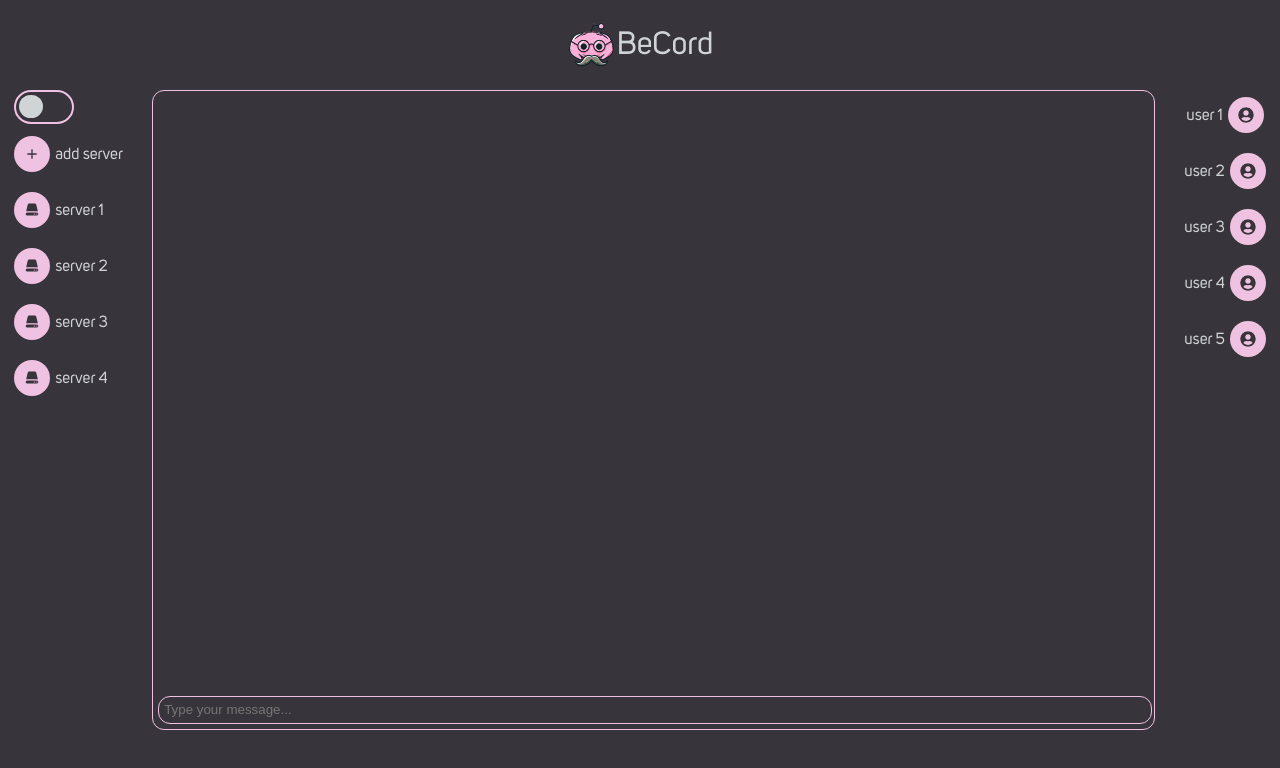
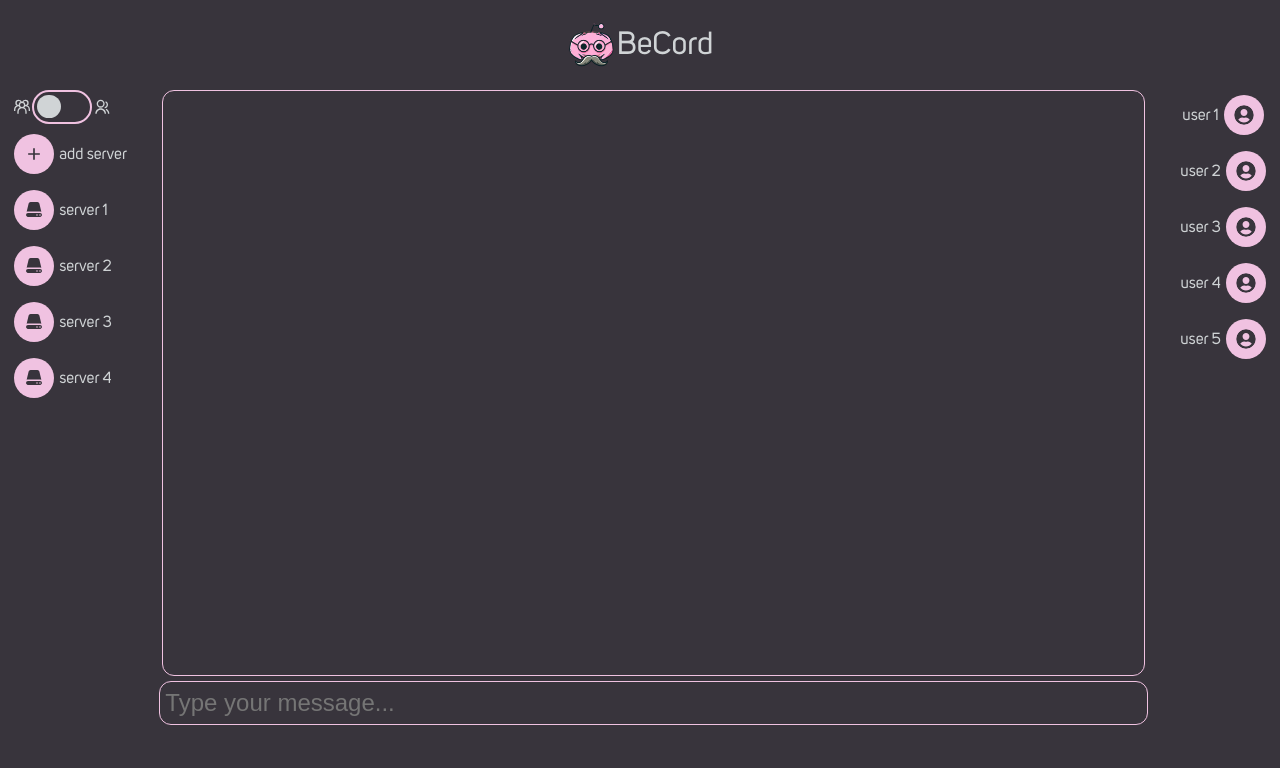
Before and after one commit to t0rbenC0rtes/BeCord-Front, a React (Vite) app: page /app in a window 1280 px wide. Shown: the top 768 px of the page. Built offline with nearby package versions, Linux system fonts and the light colour scheme.

Commit message:
more hover, some UI fixes.

```diff
--- a/src/App.jsx
+++ b/src/App.jsx
@@ -8,7 +8,7 @@ const App = () => {
   return (
     <div className="app">
       <h1>
-        <img className="logo" src="../public/becord-logo.png" alt="" />
+        <img className="logo" src="../becord-logo.png" alt="" />
         BeCord
       </h1>
       <div className="display">
--- a/src/components/ChatBox.jsx
+++ b/src/components/ChatBox.jsx
@@ -2,16 +2,16 @@ import React from "react";
 
 const ChatBox = () => {
   return (
-    <div className="lobbyDiv">
-      <div className="lobbyMsg"></div>
-      <div className="textInputDiv">
+    <>
+      <div className="lobbyDiv">
+        <div className="lobbyMsg"></div>
         <input
           type="text"
           placeholder="Type your message..."
           className="textInput"
         />
       </div>
-    </div>
+    </>
   );
 };
 
--- a/src/components/ServerList.jsx
+++ b/src/components/ServerList.jsx
@@ -1,16 +1,20 @@
 import React from "react";
 import { MdAdd } from "react-icons/md";
 import { HiMiniServer } from "react-icons/hi2";
+import { GrGroup } from "react-icons/gr";
+import { RiGroupLine } from "react-icons/ri";
 
 const ServerList = () => {
   return (
     <>
       <div className="serverList">
         <div className="toggle">
+          <GrGroup />
           <label className="switch">
             <input type="checkbox" />
             <span className="slider"></span>
           </label>
+          <RiGroupLine />
         </div>
         <div className="serverDiv">
           <MdAdd className="addServerBtn" />
--- a/src/styles/_chatBox.scss
+++ b/src/styles/_chatBox.scss
@@ -1,23 +1,29 @@
 @use "variables";
 
-.lobbyDiv,
-.textInput {
+.textInput,
+.lobbyMsg {
   border-radius: 12px;
   border: 1px solid variables.$pink;
 }
 
 .lobbyDiv {
-  width: 80%;
-
+  width: 100%;
   display: flex;
   flex-direction: column;
-  justify-content: flex-end;
+  align-items: center;
+}
+
+.lobbyMsg {
+  height: 95%;
+  width: 95%;
 }
 
 .textInput {
+  width: 94.5%;
+  height: 2rem;
+  font-size: 1.5rem;
   padding: 0.325rem;
   margin: 0.325rem;
-  width: 98%;
   background-color: variables.$darkGrey;
   color: variables.$lightGrey;
 }
--- a/src/styles/_serverList.scss
+++ b/src/styles/_serverList.scss
@@ -11,17 +11,25 @@
   display: flex;
   align-items: center;
   gap: 0.325rem;
+  p {
+    white-space: nowrap;
+    overflow: hidden;
+    text-overflow: ellipsis;
+  }
 }
 
 .addServerBtn,
 .serverBtn {
+  height: 1.25rem;
+  width: 1.25rem;
   background-color: variables.$pink;
   border-radius: 50%;
   padding: 10px;
   color: variables.$darkGrey;
   transition: all 0.3s;
   &:hover {
-    scale: 1.2;
+    border-radius: 35%;
     cursor: pointer;
+    box-shadow: 0 0 20px variables.$pink;
   }
 }
--- a/src/styles/_toggle.scss
+++ b/src/styles/_toggle.scss
@@ -1,6 +1,12 @@
 /* From Uiverse.io by gharsh11032000 */
 /* The switch - the box around the slider */
 @use "variables";
+
+.toggle {
+  display: flex;
+  align-items: center;
+  gap: .125rem;
+}
 
 .switch {
   font-size: 17px;
--- a/src/styles/_userLIst.scss
+++ b/src/styles/_userLIst.scss
@@ -12,16 +12,24 @@
   display: flex;
   align-items: center;
   gap: 0.325rem;
+  p {
+    white-space: nowrap;
+    overflow: hidden;
+    text-overflow: ellipsis;
+  }
 }
 
 .userIcon {
+  height: 1.25rem;
+  width: 1.25rem;
   background-color: variables.$pink;
   border-radius: 50%;
   padding: 10px;
   color: variables.$darkGrey;
   transition: all 0.3s;
   &:hover {
-    scale: 1.2;
+    border-radius: 35%;
     cursor: pointer;
+    box-shadow: 0 0 20px variables.$pink;
   }
 }
```
